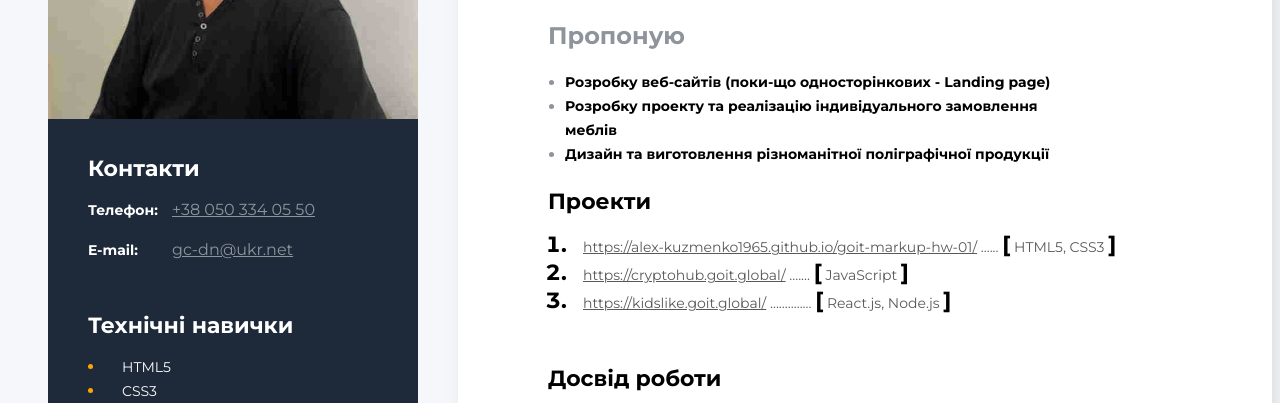
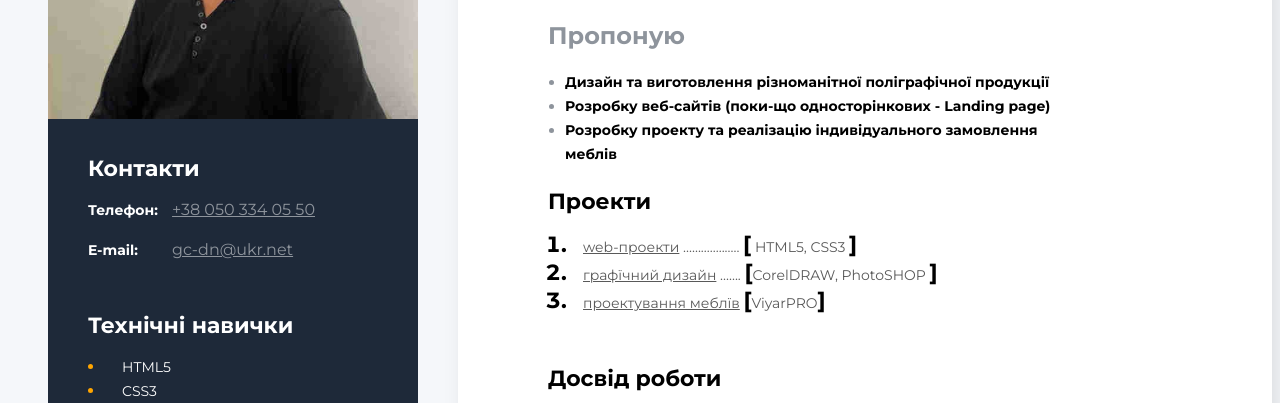
Before and after one commit to Alex-Kuzmenko1965/gc-dn, a plain HTML site: page index.html in a window 1280 px wide. Shown: the part 324-727 px from the top of the page. Drawn offline with Linux system fonts and the light colour scheme.

Commit message:
Алекс-Кузьменко1965

```diff
--- a/index.html
+++ b/index.html
@@ -1,5 +1,6 @@
 <!DOCTYPE html>
 <html lang="en">
+
 <head>
   <meta charset="UTF-8">
   <meta http-equiv="X-UA-Compatible" content="IE=edge">
@@ -8,8 +9,9 @@
   <link rel="preconnect" href="https://fonts.gstatic.com" crossorigin>
   <link href="https://fonts.googleapis.com/css2?family=Montserrat:wght@400;700&display=swap" rel="stylesheet">
   <link rel="stylesheet" href="styles/styles.css">
-  <title>Resume</title>
+  <title>Resume </title>
 </head>
+
 <body>
   <!--Main-->
   <div class="main">
@@ -22,10 +24,12 @@
         <h1 class="abouth-name">Олександр Кузьменко</h1>
         <h2 class="abouth-item">Пропоную</h2>
         <ul class="abouth-description">
-          <li class="abouth-item"><span class="abouth-txt">Розробку веб-сайтів (поки-що односторінкових - Landing page)</span></li>
-          <li class="abouth-item"><span class="abouth-txt">Розробку проекту та реалізацію індивідуального замовлення меблів</span></li>
           <li class="abouth-item"><span class="abouth-txt">Дизайн та виготовлення різноманітної
-          поліграфічної продукції</span></li>
+              поліграфічної продукції</span></li>
+          <li class="abouth-item"><span class="abouth-txt">Розробку веб-сайтів (поки-що односторінкових - Landing
+              page)</span></li>
+          <li class="abouth-item"><span class="abouth-txt">Розробку проекту та реалізацію індивідуального замовлення
+              меблів</span></li>
         </ul>
       </div>
       <!--Projects-->
@@ -34,20 +38,20 @@
         <ol class="project-list">
           <li class="project-item">
             <span class="project">
-              <a href="https://alex-kuzmenko1965.github.io/goit-markup-hw-01/" class="project-link">https://alex-kuzmenko1965.github.io/goit-markup-hw-01/</a>
-            ...... <span class="project-item">[</span> HTML5, CSS3 <span class="project-item">]</span>
+              <a href="https://alex-kuzmenko1965.github.io/goit-markup-hw-01/" class="project-link">web-проекти</a>
+              ................... <span class="project-item">[</span> HTML5, CSS3 <span class="project-item">]</span>
             </span>
           </li>
           <li class="project-item">
             <span class="project">
-              <a href="https://cryptohub.goit.global/" class="project-link">https://cryptohub.goit.global/</a>
-            ....... <span class="project-item">[</span> JavaScript <span class="project-item">]</span>
+              <a href="https://cryptohub.goit.global/" class="project-link">графїчний дизайн</a>
+              ....... <span class="project-item">[</span>CorelDRAW, PhotoSHOP <span class="project-item">]</span>
             </span>
           </li>
           <li class="project-item">
             <span class="project">
-              <a href="https://kidslike.goit.global/" class="project-link">https://kidslike.goit.global/</a>
-            .............. <span class="project-item">[</span>  React.js, Node.js <span class="project-item">]</span>
+              <a href="https://kidslike.goit.global/" class="project-link">проектування меблїв</a>
+              <span class="project-item">[</span>ViyarPRO<span class="project-item">]</span>
             </span>
           </li>
         </ol>
@@ -60,7 +64,8 @@
           <h4 class="work-position">Розробник в меблевій галузі<span class="organization"> Фріланс</span></h4>
           <p class="period">Квітень 2013 - по теперішній час | Україна</p>
           <ul>
-            <li class="work-list">Підготовки макетів різноманітної меблевої продукції<br> (кухонь, шаф-купе, камодів, тумб і т.п.)</li>
+            <li class="work-list">Підготовки макетів різноманітної меблевої продукції<br> (кухонь, шаф-купе, камодів,
+              тумб і т.п.)</li>
             <li class="work-list">Підготовка проектів меблевої продукції</li>
             <li class="work-list">Підготовка специфікації та замовлення виготовлення деталей</li>
             <li class="work-list">Доставка, збирання, встановлення та налаштування</li>
@@ -80,7 +85,8 @@
         </div>
         <!--Company 2-->
         <div>
-          <h4 class="work-position">Керівник комп'ютерного відділу<span class="organization"> Видавництво "ЛИБІДЬ"</span></h4>
+          <h4 class="work-position">Керівник комп'ютерного відділу<span class="organization"> Видавництво
+              "ЛИБІДЬ"</span></h4>
           <p class="period">Серпень 1991 - квітень 1997 | Україна</p>
           <ul>
             <li class="work-list">Організація підготовки макетів видань</li>
@@ -95,16 +101,19 @@
           <p class="period">Лютий 1990 - Серпень 1991 | Україна</p>
           <ul>
             <li class="work-list">Автоматизація виробничих процесів в цехах підприємства</li>
-            <li class="work-list">Автоматизація планово-економічних завдань видавництв "МИСТЕЦТВО" та "Музична школа"</li>
-            <li class="work-list">Автоматизація планово-економічних завдань Українського національного інформаційного агентства "Укрінформ"</li>
+            <li class="work-list">Автоматизація планово-економічних завдань видавництв "МИСТЕЦТВО" та "Музична школа"
+            </li>
+            <li class="work-list">Автоматизація планово-економічних завдань Українського національного інформаційного
+              агентства "Укрінформ"</li>
           </ul>
         </div>
       </div>
       <!--Education-->
       <div class="education">
         <h3 class="title">Освіта</h3>
-        <h4 class="organization">Київське вище інженерне радіотехнічне училище <br>Протиповітряної оборони (КВІРТУ ППО)</h4>
-        <h4  class="work-position">Автоматизовані системи управління</h4>
+        <h4 class="organization">Київське вище інженерне радіотехнічне училище <br>Протиповітряної оборони (КВІРТУ ППО)
+        </h4>
+        <h4 class="work-position">Автоматизовані системи управління</h4>
         <p class="period">Вересень 1983 - червень 1988 | Україна</p>
       </div>
     </div>
@@ -138,7 +147,7 @@
         </ul>
       </div>
       <!--Soft Skills-->
-      <div  class="soft-skills">
+      <div class="soft-skills">
         <h3 class="sidebar-title">Додаткові навички</h3>
         <ul class="skills-list">
           <li class="skills-item"><span class="skills-txt">QA тестувальник</span></li>
@@ -149,4 +158,5 @@
     </aside>
   </div>
 </body>
+
 </html>
```
